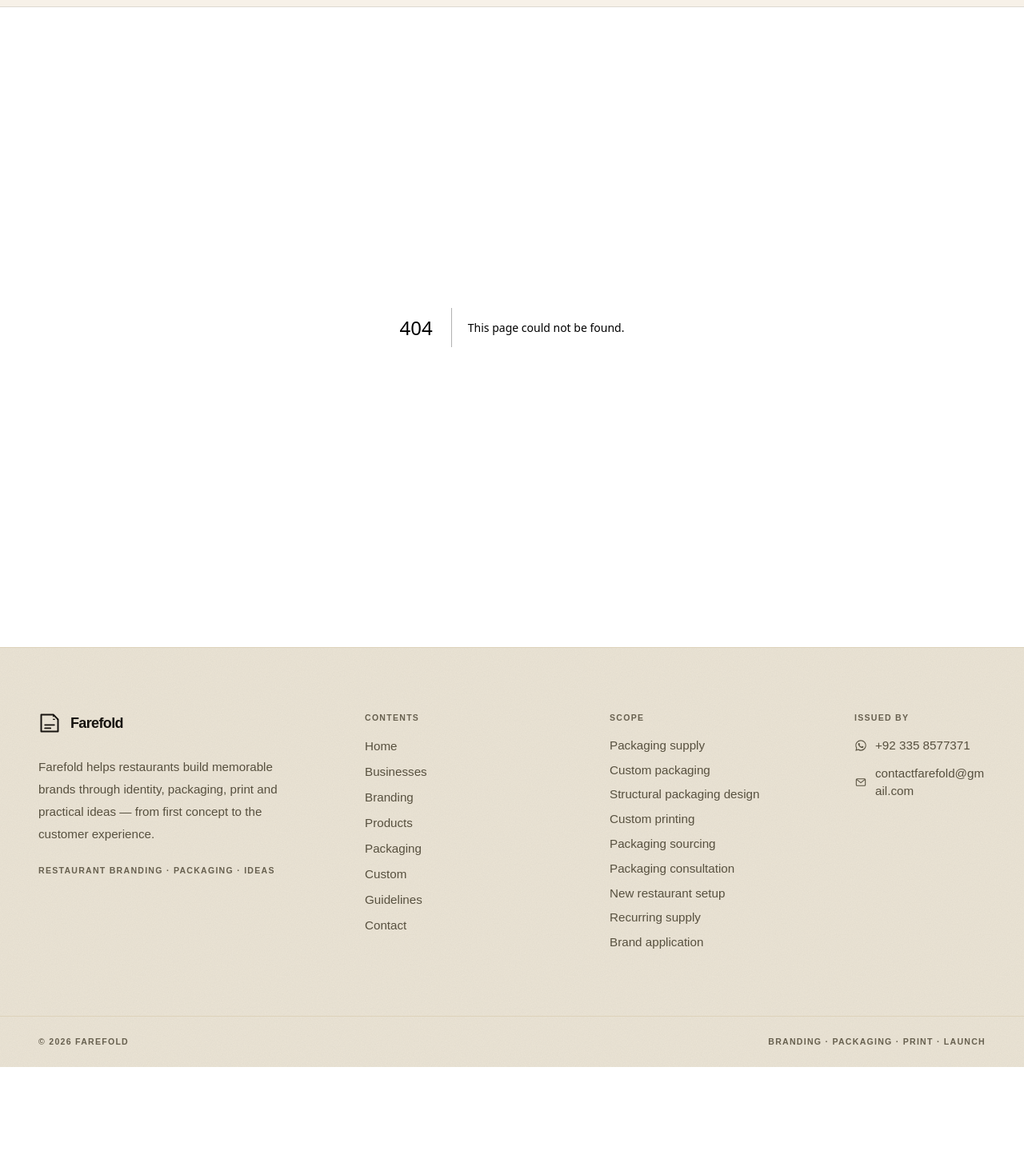
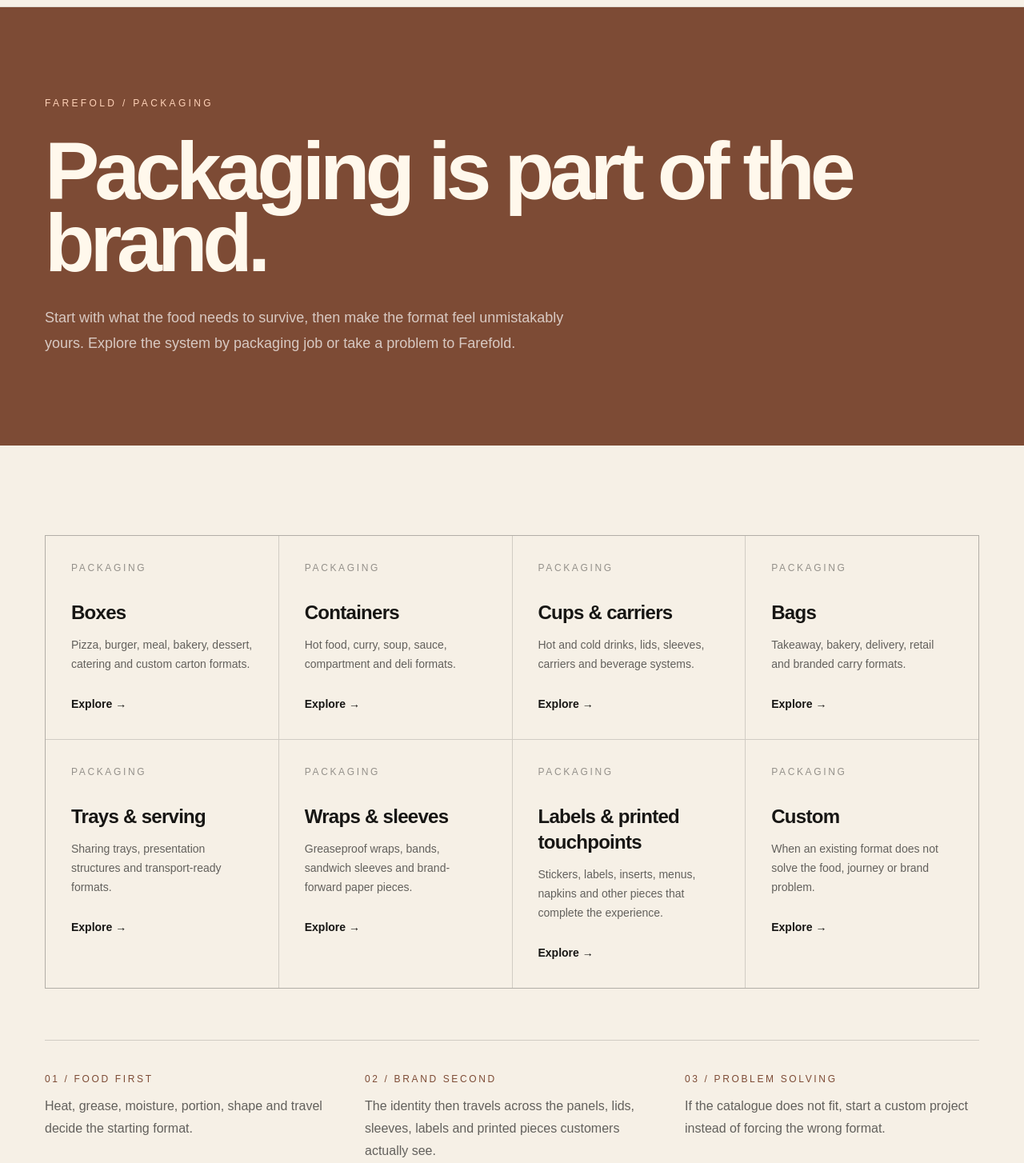
Before and after one commit to dogaranees7-ctrl/farefold, a Next.js app: page /packaging in a window 1280 px wide. Before the commit this address had no page. Shown: the part 56-1510 px from the top of the page at 80% size. Before the commit the page ends 1390 px from the top, so only its background shows below. Built offline with nearby package versions, Linux system fonts and the light colour scheme.

Commit message:
Add dedicated Packaging landing page

```diff
--- /dev/null
+++ b/app/packaging/page.tsx
@@ -0,0 +1,48 @@
+import type { Metadata } from "next";
+import Link from "next/link";
+
+export const metadata: Metadata = {
+  title: "Packaging",
+  description: "Explore restaurant packaging by the job it needs to do: boxes, containers, cups, bags, trays, wraps, labels and printed touchpoints.",
+  alternates: { canonical: "/packaging" },
+};
+
+const groups = [
+  ["Boxes", "Pizza, burger, meal, bakery, dessert, catering and custom carton formats.", "/products/boxes"],
+  ["Containers", "Hot food, curry, soup, sauce, compartment and deli formats.", "/products/containers"],
+  ["Cups & carriers", "Hot and cold drinks, lids, sleeves, carriers and beverage systems.", "/products/cups"],
+  ["Bags", "Takeaway, bakery, delivery, retail and branded carry formats.", "/products/bags"],
+  ["Trays & serving", "Sharing trays, presentation structures and transport-ready formats.", "/products/trays"],
+  ["Wraps & sleeves", "Greaseproof wraps, bands, sandwich sleeves and brand-forward paper pieces.", "/products/branding-custom"],
+  ["Labels & printed touchpoints", "Stickers, labels, inserts, menus, napkins and other pieces that complete the experience.", "/products/branding-custom"],
+  ["Custom", "When an existing format does not solve the food, journey or brand problem.", "/custom-packaging"],
+];
+
+export default function PackagingPage() {
+  return <div className="bg-[#f6f0e6] text-[#171614]">
+    <section className="bg-[#7d4b35] px-5 py-20 text-[#fff8ec] sm:px-8 sm:py-28 lg:px-14">
+      <div className="mx-auto max-w-[120rem]">
+        <p className="text-xs uppercase tracking-[0.28em] text-[#ffd2b8]">Farefold / Packaging</p>
+        <h1 className="mt-8 max-w-6xl text-[clamp(3.5rem,8vw,8rem)] font-semibold leading-[0.88] tracking-[-0.06em]">Packaging is part of the brand.</h1>
+        <p className="mt-8 max-w-2xl text-lg leading-8 text-white/70">Start with what the food needs to survive, then make the format feel unmistakably yours. Explore the system by packaging job or take a problem to Farefold.</p>
+      </div>
+    </section>
+    <section className="px-5 py-20 sm:px-8 sm:py-28 lg:px-14">
+      <div className="mx-auto max-w-[120rem]">
+        <div className="grid gap-px border border-black/15 bg-black/15 sm:grid-cols-2 lg:grid-cols-4">
+          {groups.map(([title,body,href]) => <Link key={title} href={href} className="bg-[#f6f0e6] p-7 hover:bg-white sm:p-8">
+            <p className="text-xs uppercase tracking-[0.22em] text-black/40">Packaging</p>
+            <h2 className="mt-8 text-2xl font-semibold tracking-[-0.03em]">{title}</h2>
+            <p className="mt-3 text-sm leading-6 text-black/60">{body}</p>
+            <span className="mt-7 inline-block text-sm font-semibold">Explore →</span>
+          </Link>)}
+        </div>
+        <div className="mt-16 grid gap-8 border-t border-black/15 pt-10 lg:grid-cols-3">
+          <div><p className="text-xs uppercase tracking-[0.22em] text-[#7d4b35]">01 / Food first</p><p className="mt-3 leading-7 text-black/60">Heat, grease, moisture, portion, shape and travel decide the starting format.</p></div>
+          <div><p className="text-xs uppercase tracking-[0.22em] text-[#7d4b35]">02 / Brand second</p><p className="mt-3 leading-7 text-black/60">The identity then travels across the panels, lids, sleeves, labels and printed pieces customers actually see.</p></div>
+          <div><p className="text-xs uppercase tracking-[0.22em] text-[#7d4b35]">03 / Problem solving</p><p className="mt-3 leading-7 text-black/60">If the catalogue does not fit, start a custom project instead of forcing the wrong format.</p></div>
+        </div>
+      </div>
+    </section>
+  </div>;
+}
```
